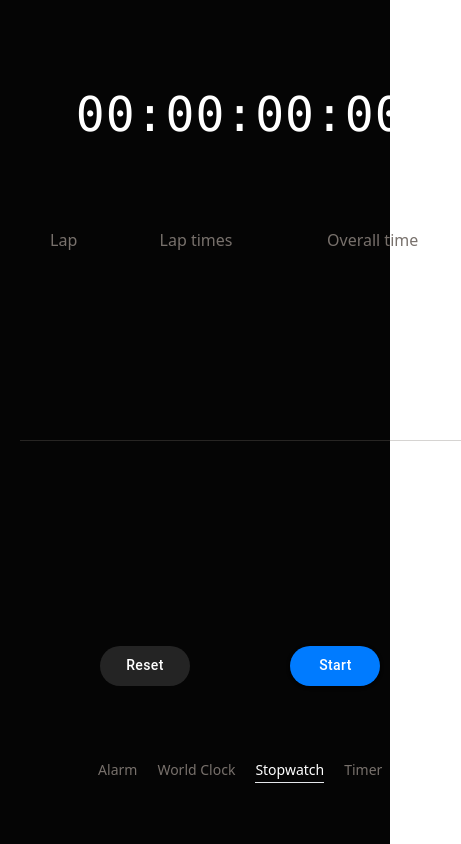
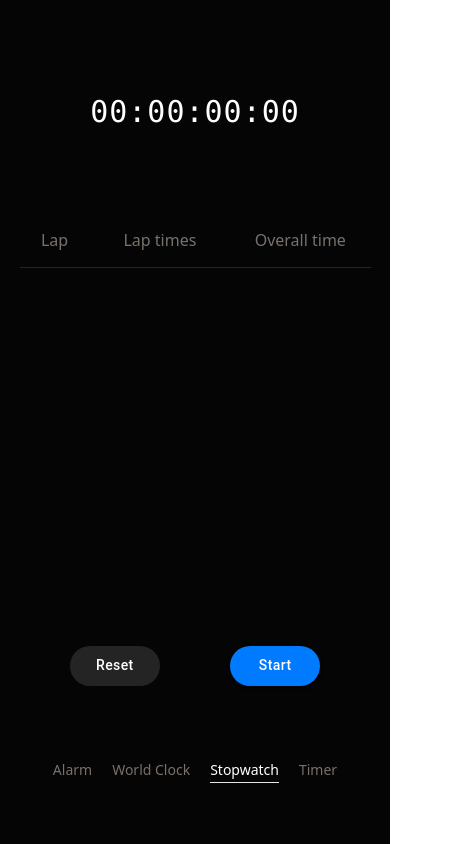
Before and after one commit to NezerAbdullayev/timer-app, a React (Vite) app: page /stopwatch in a window 390 px wide. Shown: the whole page, 461 px wide, since content can reach past the window. Built offline with nearby package versions, Linux system fonts and the light colour scheme.

Commit message:
style(stopWatchPage):add responsive design

```diff
--- a/src/components/PageTitle.jsx
+++ b/src/components/PageTitle.jsx
@@ -1,11 +1,9 @@
-import FlexRow from './FlexRow';
-
-function PageTitle({ title, desc }) {
+function PageTitle({ headerTitle, headerDesc,className }) {
     return (
-        <FlexRow className="flex-col justify-end text-center">
-            <h3 className="mb-2 text-3xl sm:text-4xl">{title}</h3>
-            <span className="text-base text-stone-600 sm:text-xl">{desc}</span>
-        </FlexRow>
+        <header className={`flex flex-col text-center  ${className ? className : ""}`}>
+            <div className="mb-2 text-3xl sm:text-4xl">{headerTitle}</div>
+            <div className="text-base text-stone-600 sm:text-xl">{headerDesc}</div>
+        </header>
     );
 }
 
--- a/src/components/boxGroup/GroupContainer.jsx
+++ b/src/components/boxGroup/GroupContainer.jsx
@@ -1,8 +1,11 @@
-import FlexRow from "../FlexRow";
+import FlexRow from '../FlexRow';
 
-function GroupContainer({ children,className }) {
+function GroupContainer({ children, className }) {
+
     return (
-        <FlexRow className={`mb-5 mt-1 w-full flex-col  gap-4 overflow-y-auto   ${className ? className :""}` }>
+        <FlexRow
+            className={`no-scrollbar mb-5 mt-1 w-full flex-col gap-4 overflow-y-auto ${className ? className : ''}`}
+        >
             {children}
         </FlexRow>
     );
--- a/src/components/boxGroup/stopwatchGroup/StopwatchBox.jsx
+++ b/src/components/boxGroup/stopwatchGroup/StopwatchBox.jsx
@@ -8,7 +8,7 @@ function StopwatchBox({lap,lapTime,time}) {
 
     return (
         <GridRow  className="mx-auto h-auto w-[100%] max-w-[1000px] grid-cols-[1fr_2fr__2fr] justify-items-center  text-stone-400">
-            <div>{lap}</div>
+            <div>{lap>=10 ? lap : ("0"+lap)}</div>
             <div>{formatLapTime}</div>
             <div className="text-stone-50">{formatRealTime}</div>
         </GridRow>
--- a/src/components/boxGroup/stopwatchGroup/StopwatchBoxGroup.jsx
+++ b/src/components/boxGroup/stopwatchGroup/StopwatchBoxGroup.jsx
@@ -5,16 +5,12 @@ import GridRow from '../../GridColoms';
 import { useStopwatch } from '../../../Hooks/useStopwatch';
 
 function StopWatchBoxGroup() {
-    const {
-        state: { history },
-    } = useStopwatch();
-
-    console.log(history);
+    const { state: { history },} = useStopwatch();
 
     return (
-        <GridRow className="grid-cils-[10%_90%] justify-items-center">
+        <GridRow className="grid-rows-[40px_1fr] justify-items-center">
             {/* history title */}
-            <GridRow className="mx-auto h-10 w-full max-w-[1000px] grid-cols-[1fr_2fr_2fr] justify-items-center border-b border-stone-500/30 pb-2 text-stone-500">
+            <GridRow className="mx-auto  w-full max-w-[1000px] grid-cols-[1fr_2fr_2fr] justify-items-center border-b border-stone-500/30 pb-2 text-stone-500">
                 <div>Lap</div>
                 <div>Lap times</div>
                 <div>Overall time</div>
@@ -25,7 +21,6 @@ function StopWatchBoxGroup() {
                     (history || []).map((item) => (
                         <StopwatchBox
                             key={item.id}
-                            id={item.id}
                             lap={item.lap}
                             lapTime={item.lapTime}
                             time={item.time}
--- a/src/components/stopwatchInput/StopwatchInput.jsx
+++ b/src/components/stopwatchInput/StopwatchInput.jsx
@@ -1,9 +1,7 @@
-
-import { formatTime } from "../../functions/formatTime";
+import { formatTime } from '../../functions/formatTime';
 
 function StopwatchInput({ value, type }) {
-    const formatValue=formatTime(value)
-
+    const formatValue = formatTime(value);
 
     if (type === 'lap') {
         return (
@@ -12,7 +10,7 @@ function StopwatchInput({ value, type }) {
                 disabled
                 onChange={() => {}}
                 value={formatValue}
-                className="m-4 h-auto w-[15ch] bg-transparent text-center font-mono text-2xl tracking-[1px]"
+                className="mx-4  h-auto w-[15ch] bg-transparent text-center text-stone-400 font-mono text-base tracking-[1px] sm:text-2xl"
             />
         );
     }
@@ -21,7 +19,7 @@ function StopwatchInput({ value, type }) {
         <input
             type="text"
             disabled
-            className="m-1 h-auto w-[15ch] bg-transparent text-center font-mono text-5xl tracking-[1px]"
+            className=" mt-1 h-auto w-[15ch] bg-transparent text-center font-mono text-3xl tracking-[1px] sm:text-5xl"
             onChange={() => {}}
             value={formatValue}
         />
--- a/src/components/timerControl/TimerCorol.jsx
+++ /dev/null
@@ -1,47 +0,0 @@
-
-import Button from '../buttons/Button';
-import FlexRow from '../FlexRow';
-
-function TimerCorol() {
-    return (
-        <FlexRow className="justify-evenly gap-5">
-        {/* start condition */}
-        {!isRunning && !time && (
-            <>
-                <Button type="muiGray" disabled={true}>
-                    Reset
-                </Button>
-                <Button type="muiBlue" onClick={handleStart}>
-                    Start
-                </Button>
-            </>
-        )}
-
-        {/* pause and lop condition */}
-        {isRunning && (
-            <>
-                <Button type="muiGray" onClick={handleLap}>
-                    Lap
-                </Button>
-                <Button type="muiBlue" onClick={handleStop}>
-                    Pause
-                </Button>
-            </>
-        )}
-
-        {/* pause and reseet condition */}
-        {!isRunning && time !== 0 && (
-            <>
-                <Button type="muiGray" onClick={handleReset}>
-                    Reset
-                </Button>
-                <Button type="muiBlue" onClick={handleStart}>
-                    Start
-                </Button>
-            </>
-        )}
-    </FlexRow>
-    );
-}
-
-export default TimerCorol;
--- a/src/index.css
+++ b/src/index.css
@@ -1,3 +1,23 @@
 @tailwind base;
 @tailwind components;
 @tailwind utilities;
+
+
+::-webkit-scrollbar {
+    width: 8px;
+}
+
+::-webkit-scrollbar-thumb {
+    background-color: #636363;
+    border-radius: 8px;
+}
+
+::-webkit-scrollbar-track {
+    background-color: rgba(169, 148, 148, 0.298);
+    border-radius: 10px;
+}
+
+::-webkit-scrollbar-thumb:hover {
+    transition: background-color 0.3s ;
+    background-color: #555;
+}
--- a/src/pages/AlarmsPage.jsx
+++ b/src/pages/AlarmsPage.jsx
@@ -7,13 +7,14 @@ import PageTitle from '../components/PageTitle';
 import GridColoms from '../components/GridColoms';
 
 function AlarmsPage() {
-    console.log("alarms page")
+    console.log('alarms page');
 
     return (
         <GridColoms className="grid-rows-[20%_15%_65%]">
             <PageTitle
-                title="alarm in 10 hours 51 minutes"
-                desc="the 29 Aug, 07:50"
+                className="justify-end"
+                headerTitle="alarm in 10 hours 51 minutes"
+                headerDesc="the 29 Aug, 07:50"
             />
 
             <Toolbar />
--- a/src/pages/StopWatchPage.jsx
+++ b/src/pages/StopWatchPage.jsx
@@ -2,44 +2,45 @@
 import Button from '../components/buttons/Button';
 import FlexRow from '../components/FlexRow';
 import GridColoms from '../components/GridColoms';
-// import TimerCorol from '../components/timerControl/TimerCorol';
+import PageTitle from '../components/PageTitle';
 import StopwatchBoxGroup from '../components/boxGroup/stopWatchGroup/StopWatchBoxGroup';
 import StopwatchInput from '../components/stopwatchInput/StopwatchInput';
 
-// fake data
+// Hooks
 import { useStopwatch } from '../Hooks/useStopwatch';
 
 function StopwatchPage() {
+
+
     const {
         state: { isRunning, time, lapTime, history },
         dispatch,
     } = useStopwatch();
 
-    console.log(history);
 
     const handleStart = () => dispatch({ type: 'START' });
     const handleStop = () => dispatch({ type: 'PAUSE' });
     const handleReset = () => dispatch({ type: 'RESET' });
     const handleLap = () => dispatch({ type: 'LAP' });
-    const handleClearHistory = () => dispatch({ type: 'CLEAR_HISTORY' });
+    // const handleClearHistory = () => dispatch({ type: 'CLEAR_HISTORY' });
 
     return (
         <GridColoms className="grid-rows-[30%_55%_15%]">
-            {/*  Stopwatch */}
-            <GridColoms className="grid w-full place-items-center">
-                <StopwatchInput value={time} />
-
-                {history.length > 0 && lapTime > 0 && <StopwatchInput type="lap" value={lapTime} />}
-            </GridColoms>
-            {/*  Stopwatch  end*/}
-
+            {/*  header stopwatch start */}
+            <PageTitle
+                className="justify-center"
+                headerTitle={<StopwatchInput value={time} />}
+                headerDesc={history.length > 0 && <StopwatchInput type="lap" value={lapTime} />}
+            />
+            {/*   header stopwatch end */}
             {/* history container */}
             <StopwatchBoxGroup />
 
             {/* Stopwatch control buttons */}
             <FlexRow className="justify-evenly gap-5">
+
                 {/* start condition */}
-                {!isRunning && !time && (
+                {(!isRunning && !time) && (
                     <>
                         <Button type="muiGray" disabled={true}>
                             Reset
@@ -63,7 +64,7 @@ function StopwatchPage() {
                 )}
 
                 {/* pause and reseet condition */}
-                {!isRunning && time !== 0 && (
+                {(!isRunning && time !== 0) && (
                     <>
                         <Button type="muiGray" onClick={handleReset}>
                             Reset
--- a/src/pages/WorldClockPage.jsx
+++ b/src/pages/WorldClockPage.jsx
@@ -6,12 +6,15 @@ import Toolbar from '../components/toolbar/Toolbar';
 import { worldClock } from '../fakeData/fakeDate';
 
 function WorldClockPage() {
-
-    console.log("re-render")
+    console.log('re-render');
 
     return (
         <GridColoms className="grid-rows-[20%_15%_65%]">
-            <PageTitle title="23:37:38" desc="Azerbaijan Standard Time" />
+            <PageTitle
+                className="justify-end"
+                headerTitle="23:37:38"
+                headerDesc="Azerbaijan Standard Time"
+            />
 
             <Toolbar />
 
```
